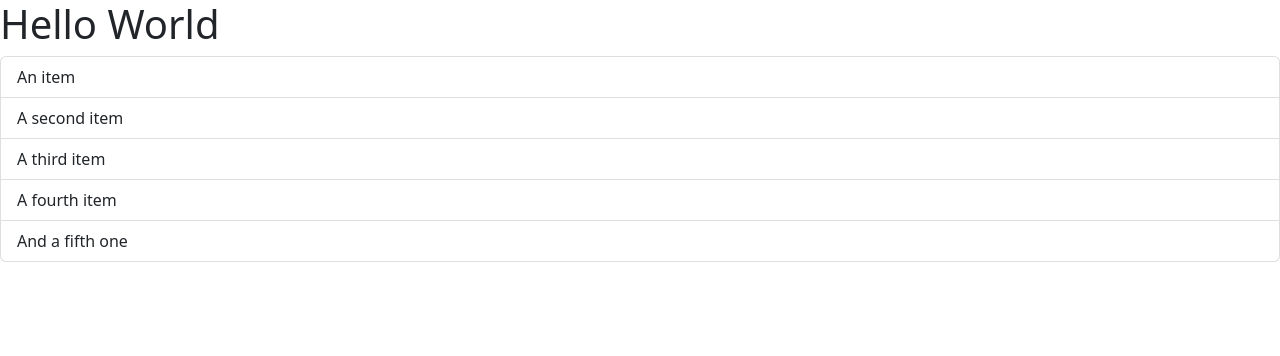
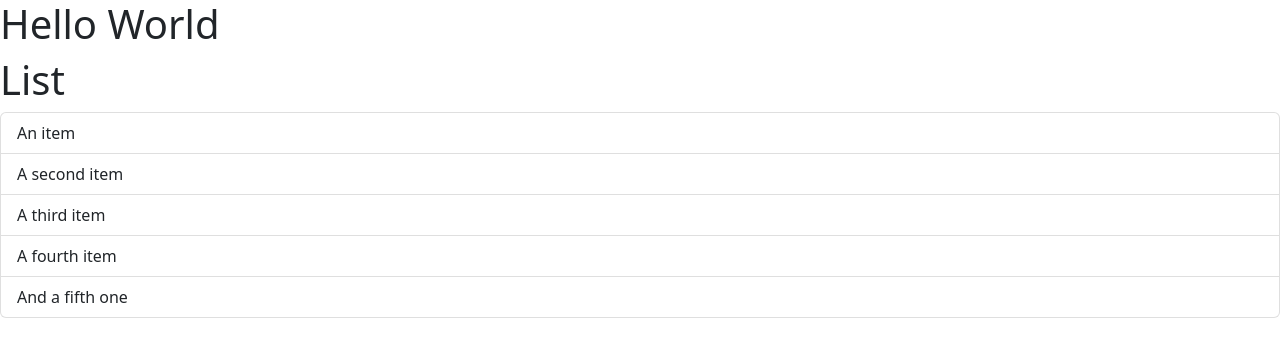
Before and after one commit to jaishankarg24/react-18-game, a React (Vite) app: page / in a window 1280 px wide. Shown: the top 356 px of the page. Built offline with nearby package versions, Linux system fonts and the light colour scheme.

Commit message:
react fragments

```diff
--- a/src/components/ListGroup.tsx
+++ b/src/components/ListGroup.tsx
@@ -1,5 +1,8 @@
+//import { Fragment } from "react";
 function ListGroup() {
   return (
+    <>
+      <h1>List</h1>
       <ul className="list-group">
         <li className="list-group-item">An item</li>
         <li className="list-group-item">A second item</li>
@@ -7,6 +10,7 @@ function ListGroup() {
         <li className="list-group-item">A fourth item</li>
         <li className="list-group-item">And a fifth one</li>
       </ul>
+    </>
   );
 }
 
```
Lines whose indentation alone changed are shown as unchanged.
